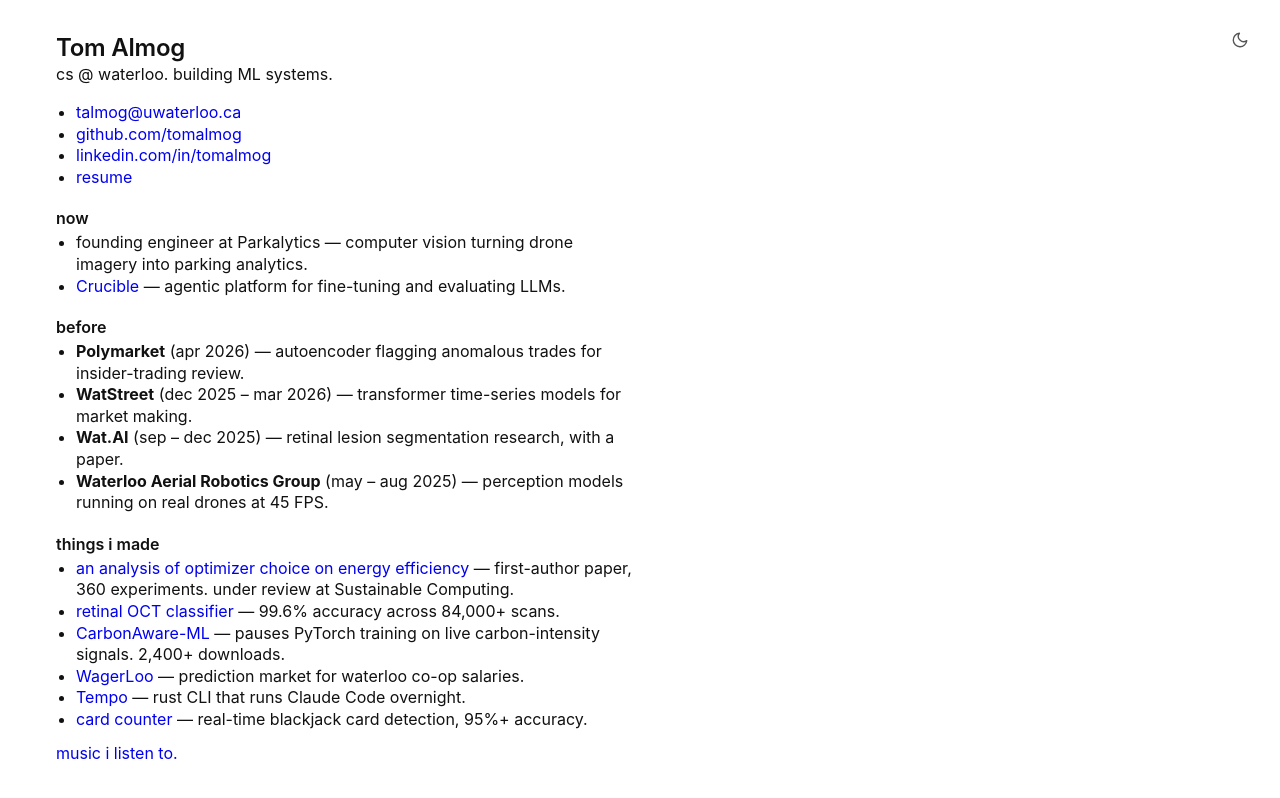
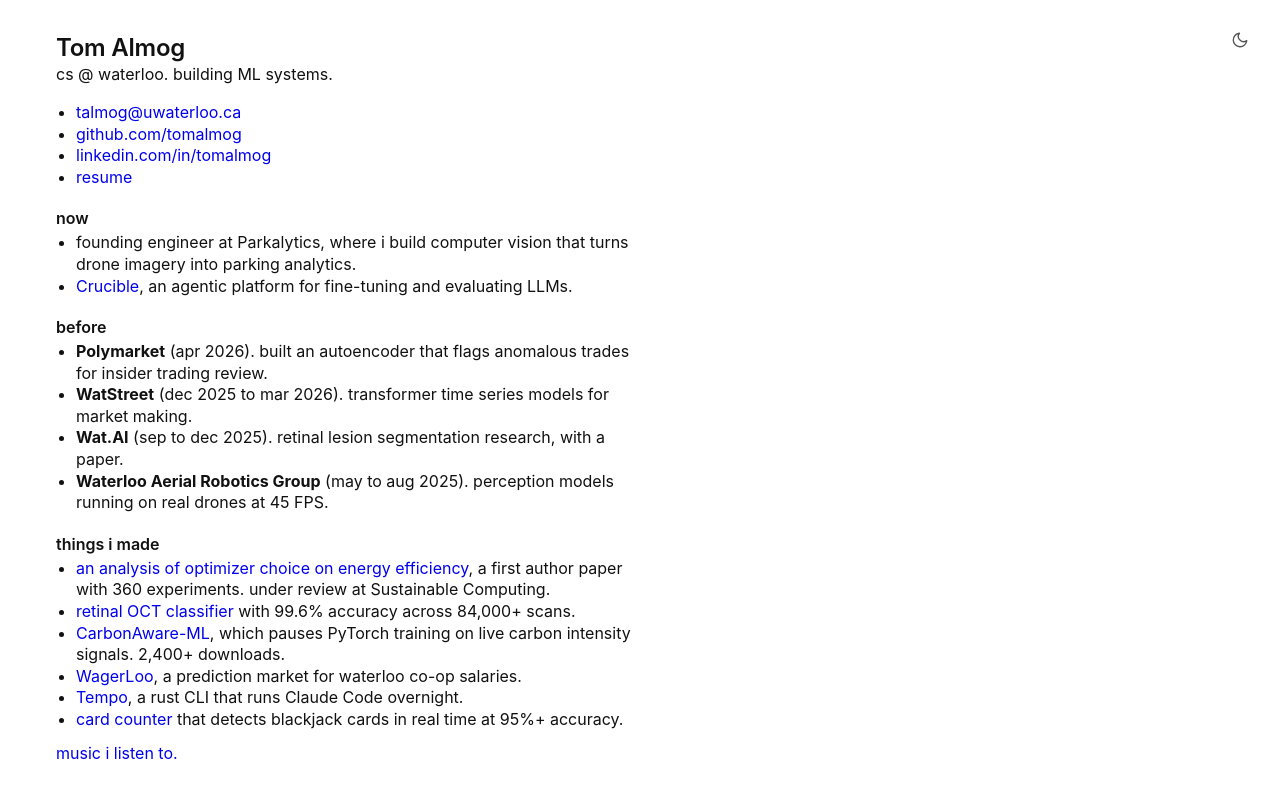
Before and after one commit to tomalmog/personal, a Next.js app: page / in a window 1280 px wide. Shown: the top 798 px of the page. Built offline with nearby package versions, Linux system fonts and the light colour scheme.

Commit message:
Rewrite copy without em dashes
Reworks each line into a full sentence instead of a fragment attached
by a dash, and writes date ranges as 'to'.

```diff
--- a/app/(main)/page.tsx
+++ b/app/(main)/page.tsx
@@ -17,26 +17,26 @@ export default function Home() {
 
             <h2>now</h2>
             <ul>
-                <li>founding engineer at Parkalytics — computer vision turning drone imagery into parking analytics.</li>
-                <li><a href="https://github.com/tomalmog/crucible">Crucible</a> — agentic platform for fine-tuning and evaluating LLMs.</li>
+                <li>founding engineer at Parkalytics, where i build computer vision that turns drone imagery into parking analytics.</li>
+                <li><a href="https://github.com/tomalmog/crucible">Crucible</a>, an agentic platform for fine-tuning and evaluating LLMs.</li>
             </ul>
 
             <h2>before</h2>
             <ul>
-                <li><strong>Polymarket</strong> (apr 2026) — autoencoder flagging anomalous trades for insider-trading review.</li>
-                <li><strong>WatStreet</strong> (dec 2025 – mar 2026) — transformer time-series models for market making.</li>
-                <li><strong>Wat.AI</strong> (sep – dec 2025) — retinal lesion segmentation research, with a paper.</li>
-                <li><strong>Waterloo Aerial Robotics Group</strong> (may – aug 2025) — perception models running on real drones at 45 FPS.</li>
+                <li><strong>Polymarket</strong> (apr 2026). built an autoencoder that flags anomalous trades for insider trading review.</li>
+                <li><strong>WatStreet</strong> (dec 2025 to mar 2026). transformer time series models for market making.</li>
+                <li><strong>Wat.AI</strong> (sep to dec 2025). retinal lesion segmentation research, with a paper.</li>
+                <li><strong>Waterloo Aerial Robotics Group</strong> (may to aug 2025). perception models running on real drones at 45 FPS.</li>
             </ul>
 
             <h2>things i made</h2>
             <ul>
-                <li><a href="https://arxiv.org/abs/2509.13516">an analysis of optimizer choice on energy efficiency</a> — first-author paper, 360 experiments. under review at Sustainable Computing.</li>
-                <li><a href="https://huggingface.co/tomalmog/oct-retinal-classifier">retinal OCT classifier</a> — 99.6% accuracy across 84,000+ scans.</li>
-                <li><a href="https://pypi.org/project/carbonaware-ml/">CarbonAware-ML</a> — pauses PyTorch training on live carbon-intensity signals. 2,400+ downloads.</li>
-                <li><a href="https://wagerloo.vercel.app/">WagerLoo</a> — prediction market for waterloo co-op salaries.</li>
-                <li><a href="https://github.com/tomalmog/tempo">Tempo</a> — rust CLI that runs Claude Code overnight.</li>
-                <li><a href="https://github.com/tomalmog/CV-CardCounting">card counter</a> — real-time blackjack card detection, 95%+ accuracy.</li>
+                <li><a href="https://arxiv.org/abs/2509.13516">an analysis of optimizer choice on energy efficiency</a>, a first author paper with 360 experiments. under review at Sustainable Computing.</li>
+                <li><a href="https://huggingface.co/tomalmog/oct-retinal-classifier">retinal OCT classifier</a> with 99.6% accuracy across 84,000+ scans.</li>
+                <li><a href="https://pypi.org/project/carbonaware-ml/">CarbonAware-ML</a>, which pauses PyTorch training on live carbon intensity signals. 2,400+ downloads.</li>
+                <li><a href="https://wagerloo.vercel.app/">WagerLoo</a>, a prediction market for waterloo co-op salaries.</li>
+                <li><a href="https://github.com/tomalmog/tempo">Tempo</a>, a rust CLI that runs Claude Code overnight.</li>
+                <li><a href="https://github.com/tomalmog/CV-CardCounting">card counter</a> that detects blackjack cards in real time at 95%+ accuracy.</li>
             </ul>
 
             <p><a href="https://www.last.fm/user/TomAlmog">music i listen to.</a></p>
```
